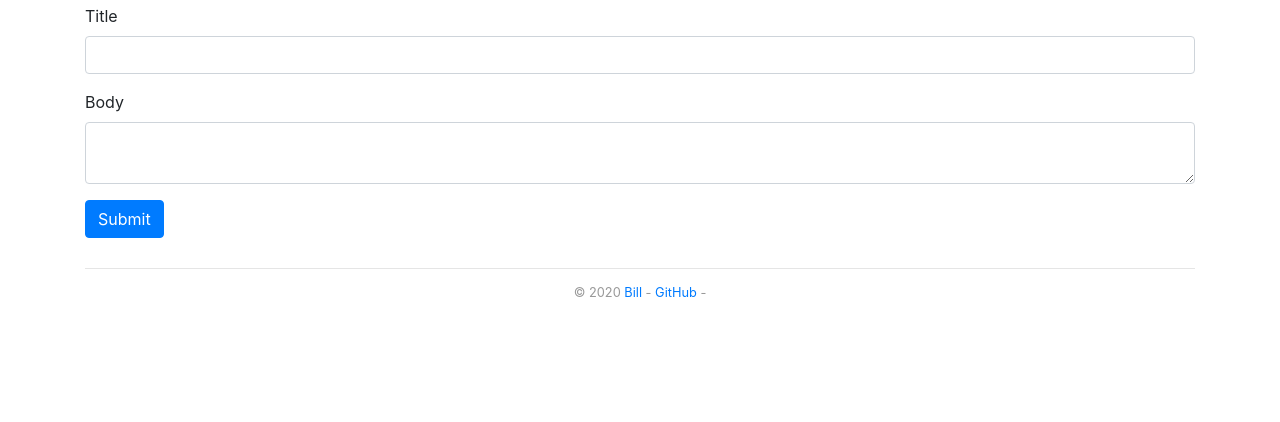
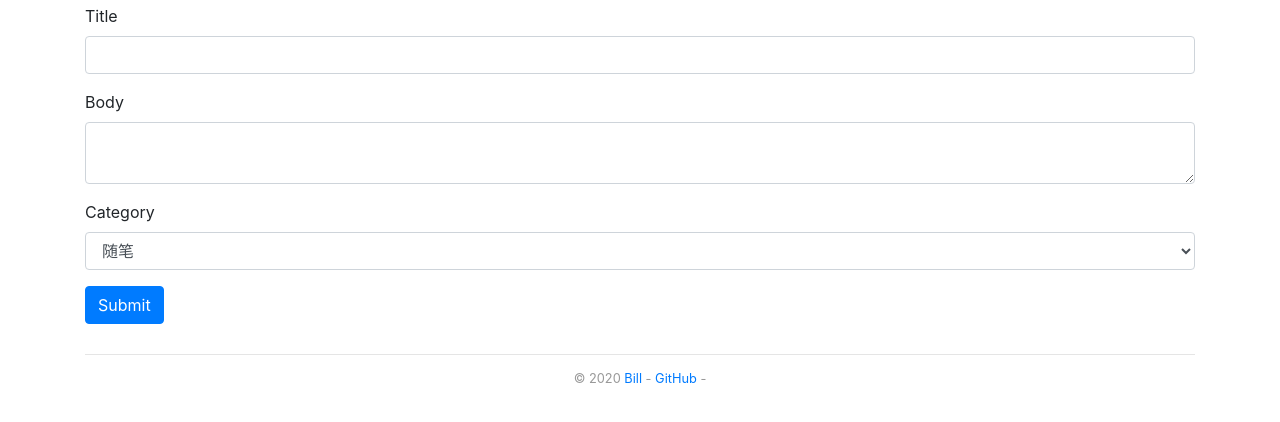
Before and after one commit to zhangx258/diary, a Flask app: page /post/ in a window 1280 px wide. Shown: the part 192-614 px from the top of the page. Run offline with Flask 2, Linux system fonts and the light colour scheme; some libraries are stand-ins or nearby versions.

Commit message:
add category

```diff
--- a/oneblog/blueprints/blog.py
+++ b/oneblog/blueprints/blog.py
@@ -31,8 +31,9 @@ def post_article():
     if form.validate_on_submit():
         title = form.title.data
         body = form.body.data
+        category = form.category.data
         article = Article(
-            title=title, body=body
+            title=title, body=body, category=category
         )
         db.session.add(article)
         db.session.commit()
@@ -59,6 +60,7 @@ def edit_article(article_id):
     if form.validate_on_submit():
         default.title = form.title.data
         default.body = form.body.data
+        default.category = form.category.data
         db.session.commit()
         return redirect(url_for('.index'))
     return render_template('blog/post.html', forms=form)
--- a/oneblog/forms.py
+++ b/oneblog/forms.py
@@ -11,10 +11,9 @@ from wtforms.validators import DataRequired, Length
 class ArticleForm(FlaskForm):
     title = StringField('Title', validators=[DataRequired(), Length(1, 60)])
     body = TextAreaField('Body', validators=[DataRequired()])
-    # category = SelectField('Category', validators=[DataRequired()],
-    #                        choices=[(1, '日记'), (2, '星座'), (3, '爱情')],
-    #                        default=1,
-    #                        coerce=int)
+    category = SelectField('Category', validators=[DataRequired()],
+                           choices=[('随笔', '随笔'), ('工作', '工作'), ('其他', '其他')],
+                           coerce=str,)
     submit = SubmitField('Submit')
 
 
--- a/oneblog/models.py
+++ b/oneblog/models.py
@@ -23,5 +23,5 @@ class Article(db.Model):
     id = db.Column(db.Integer, primary_key=True)
     title = db.Column(db.String(60))
     body = db.Column(db.TEXT)
-    # category = db.Column(db.String(20), default='Default')
+    category = db.Column(db.String(20))
     timestamp = db.Column(db.DateTime, default=datetime.now, index=True)
--- a/oneblog/templates/blog/article.html
+++ b/oneblog/templates/blog/article.html
@@ -4,6 +4,7 @@
     {% if article %}
         <div class="list-group-item list-group-flush list-group-item-action">
             <div class="list-group-header d-flex justify-content-between">{{ article.title }}
+                <p>{{ article.category }}</p>
                 <p>{{ article.timestamp }}</p>
             </div>
             <h5>{{ article.body|striptags }}</h5>
```
